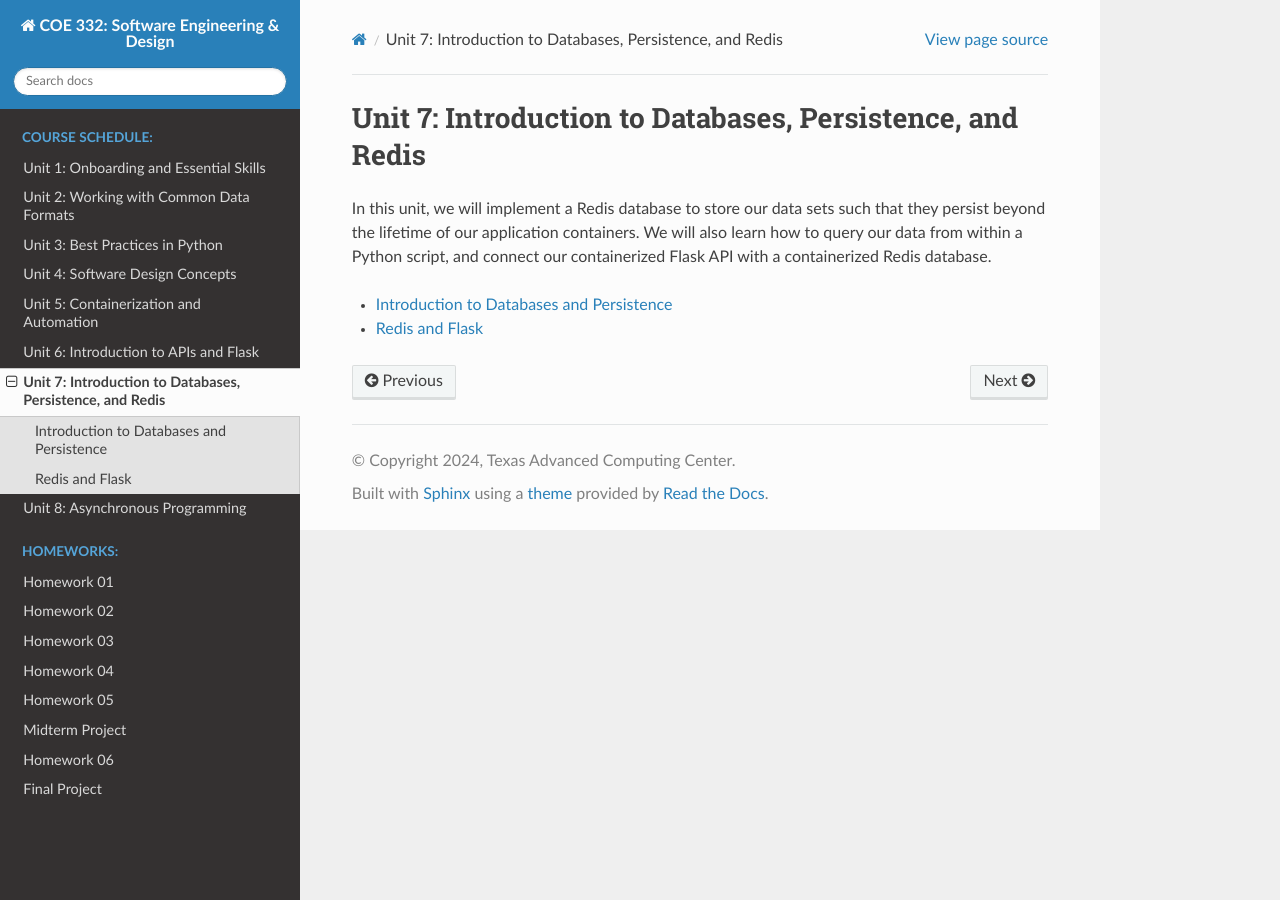
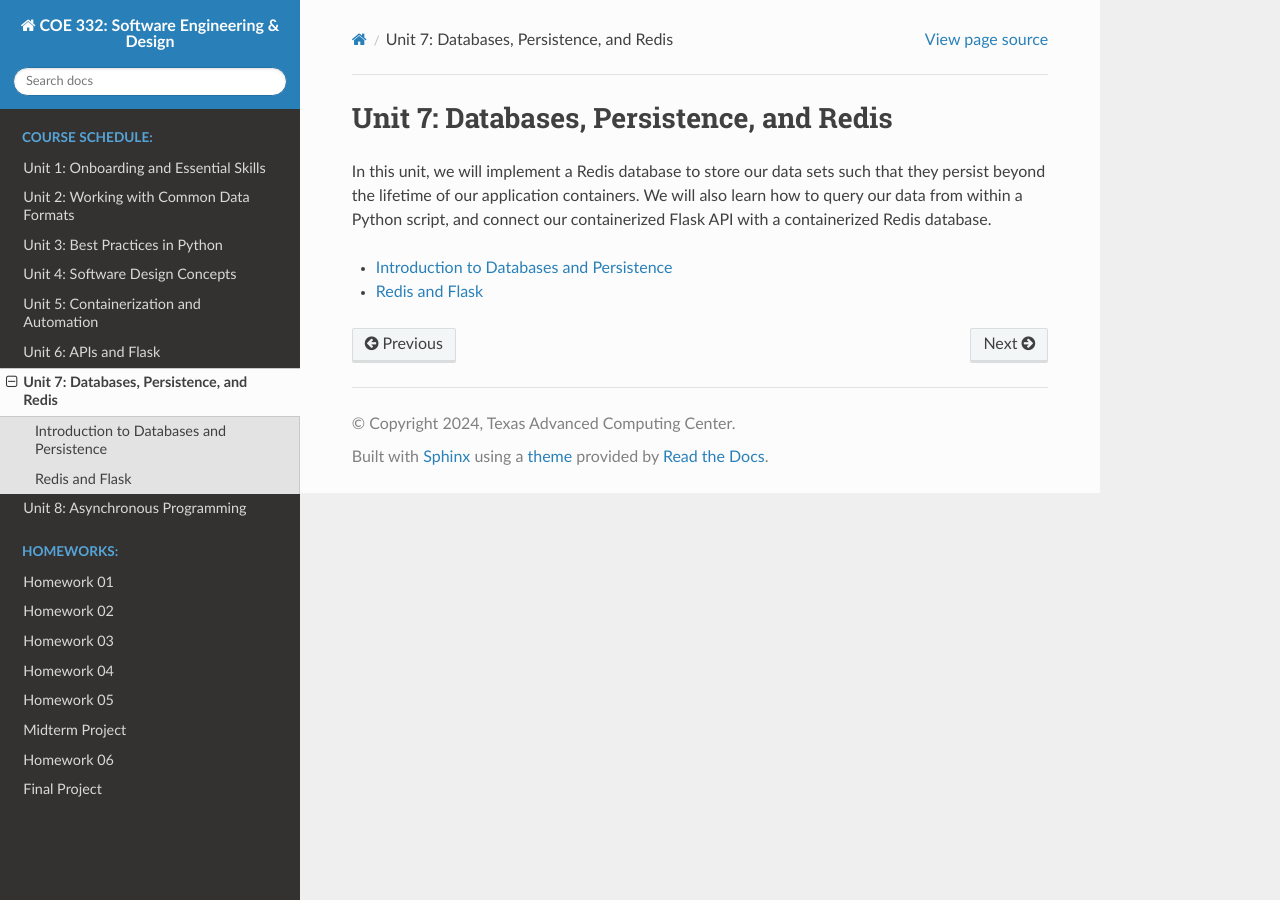
Before and after one commit to TACC/coe-332-sp24, a Sphinx documentation site: the page built from docs/unit07/overview.rst, in a window 1280 px wide. Built offline with Sphinx 7.4.7 and the Read the Docs theme 2.0.0, drawn with Linux system fonts in a browser that asks for light colours.

Commit message:
making titles a little better

```diff
--- a/docs/unit06/overview.rst
+++ b/docs/unit06/overview.rst
@@ -1,5 +1,5 @@
-Unit 6: Introduction to APIs and Flask
-======================================
+Unit 6: APIs and Flask
+======================
 
 In this unit, we will be introduced to Application Programming Interfaces
 (APIs). This introduction will form the foundation of our ultimate goal to
--- a/docs/unit07/overview.rst
+++ b/docs/unit07/overview.rst
@@ -1,5 +1,5 @@
-Unit 7: Introduction to Databases, Persistence, and Redis
-=========================================================
+Unit 7: Databases, Persistence, and Redis
+=========================================
 
 In this unit, we will implement a Redis database to store our data sets
 such that they persist beyond the lifetime of our application containers.
```
